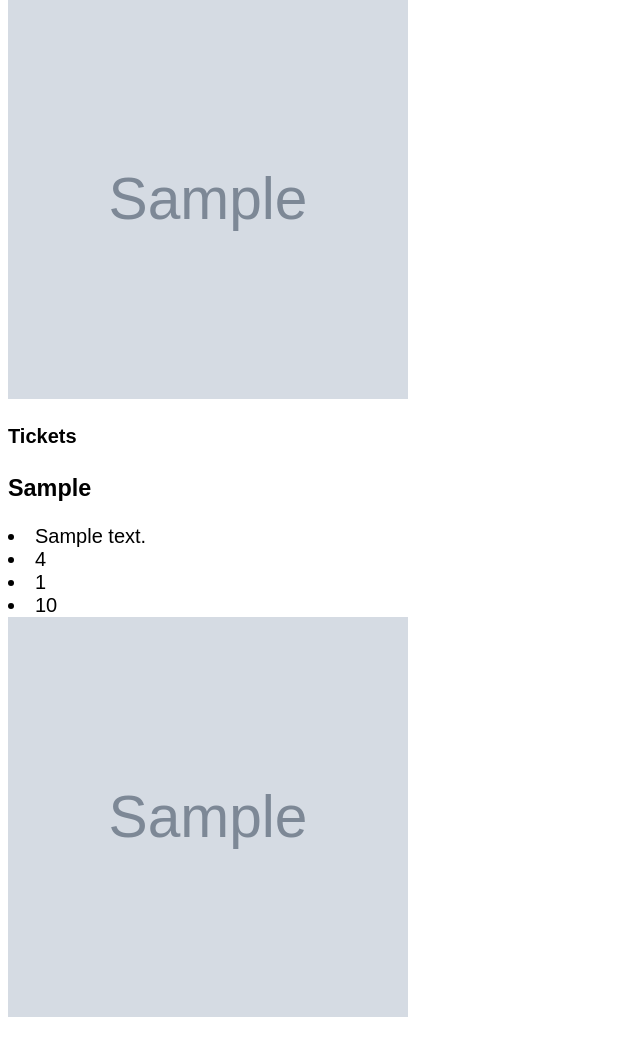
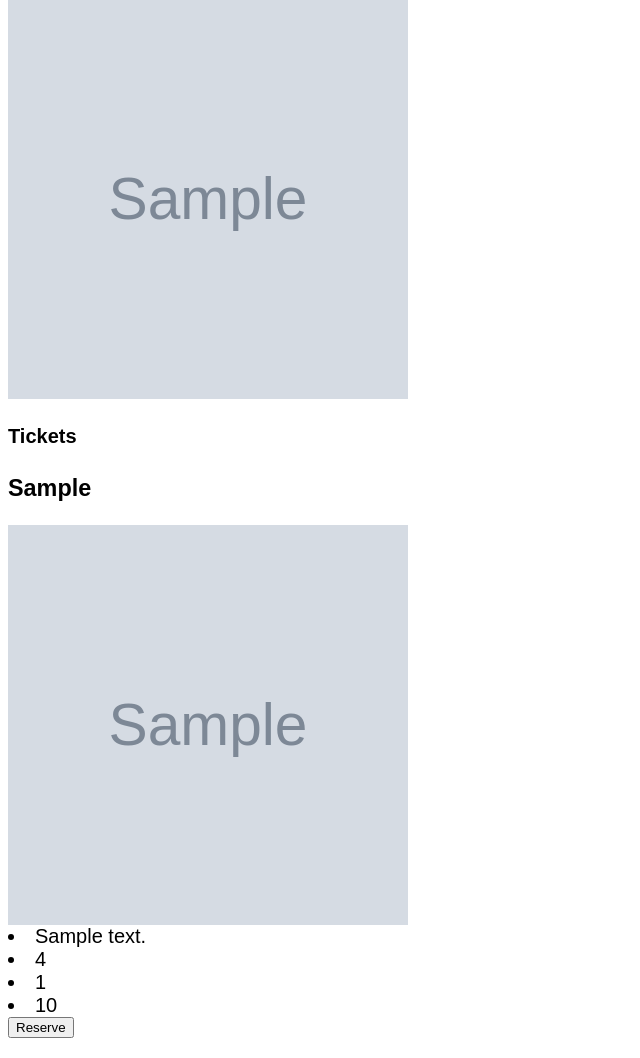
Before and after one commit to tinedkim/imissnyc, a Flask app: template templates/index.html in a window 1280 px wide. Shown: the part 309-1367 px from the top of the page, without its empty margins (0-640 px from the left). Before the commit the page ends 1326 px from the top, so only its background shows below. Run offline with Flask 2, Linux system fonts and the light colour scheme; the template is opened without the code that fills it: most values are stand-ins (such as "Sample title", 1, 10 or a date in 2020); grey boxes marked "Sample" are stand-in pictures; parts of the project's set-up code (start-up, migrations or seed data) failed here and were passed over.

Commit message:
reserve restaurants

```diff
--- a/server.py
+++ b/server.py
@@ -182,8 +182,8 @@ def getRestaurants(locationIds):
       })
   return restaurantInfo
 
-@app.route('/reserve', methods=['POST'])
-def reserve_restauarnt():
+@app.route('/reserve_restaurant', methods=['POST'])
+def reserve_restaurant():
   rname = request.form.get('reserve')
   global user
   uni = user[0]
--- a/templates/area.html
+++ b/templates/area.html
@@ -39,13 +39,15 @@
   {% if restaurants is defined %}
     {% for r_key, r_value in restaurants.items() %}
       <h3>{{ r_key }}</h3>
+      <img src="{{r_value['image']}}" width="400" height="400" />
       <li>{{ r_value["cuisine"] }}</li>
       <li>{{ r_value["rating"] }}</li>
       <li>{{ r_value["review_number"] }}</li>
       <li>{{ r_value["price_estimation"] }}</li>
-      <img src="{{r_value['image']}}" width="400" height="400" />
 
-
+      <form method="POST" action="{{url_for('reserve_restaurant')}}">
+        <button type="submit" name="reserve_restaurant" value="{{ r_key }}">Reserve</button>
+      </form>
 
     {% endfor %}
   {% endif %}
```
